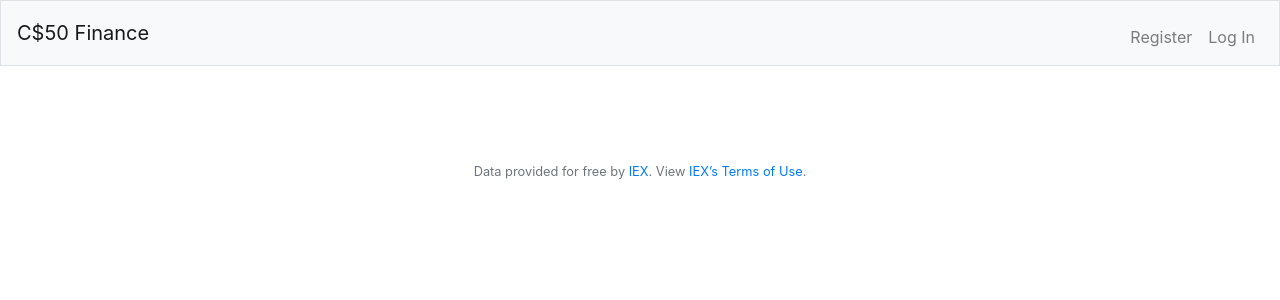
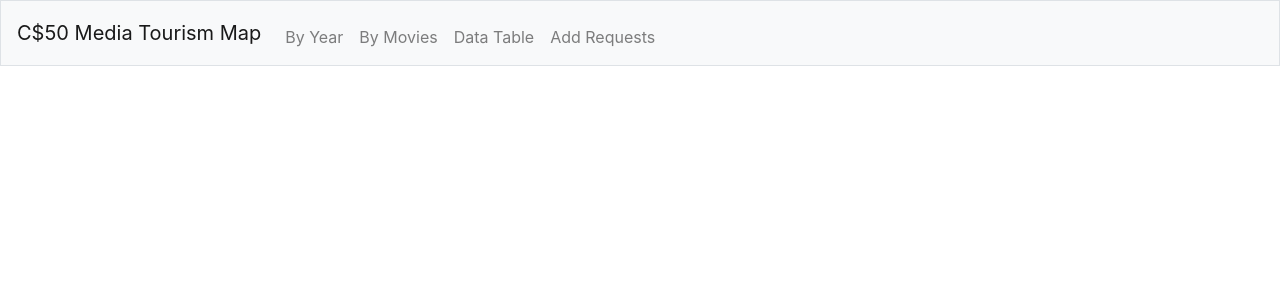
Before and after one commit to olivia-fu/mediamap, a Flask app: template templates/layout.html in a window 1280 px wide. Shown: the top 300 px of the page. Run offline with Flask 2, Linux system fonts and the light colour scheme; the template is opened without the code that fills it, so the values that code supplies are empty; some libraries are stand-ins or nearby versions.

Commit message:
Added beginning page where user can choose whether they want to sort data by year or movie

```diff
--- a/application.py
+++ b/application.py
@@ -34,9 +34,12 @@ Session(app)
 
 folium_map = folium.Map(location = [34.6937, 135.5023], zoom_start = 7)
 
-@app.route("/")
+@app.route("/", methods = ["GET"])
+def choose_std():
+    return render_template("standard.html")
+
+@app.route("/year")
 def initialmap():
-
     # folium.Marker(
     # location=[35.6762, 139.6503],
     # popup='Osaka',
--- a/templates/layout.html
+++ b/templates/layout.html
@@ -13,44 +13,29 @@
         <!-- documentation at http://getbootstrap.com/docs/4.1/, alternative themes at https://bootswatch.com/ -->
         <link href="https://maxcdn.bootstrapcdn.com/bootstrap/4.1.3/css/bootstrap.min.css" rel="stylesheet">
 
-        <!-- https://favicon.io/emoji-favicons/money-mouth-face/ -->
-        <link href="/static/favicon.ico" rel="icon">
-
         <link href="/static/styles.css" rel="stylesheet">
-
-        <script src="https://code.jquery.com/jquery-3.3.1.min.js"></script>
-        <script src="https://cdnjs.cloudflare.com/ajax/libs/popper.js/1.14.3/umd/popper.min.js"></script>
         <script src="https://maxcdn.bootstrapcdn.com/bootstrap/4.1.3/js/bootstrap.min.js"></script>
 
-        <title>Media Map for Japan {% block title %}{% endblock %}</title>
+        <title>{% block title %}{% endblock %}</title>
 
     </head>
 
     <body>
 
         <nav class="navbar navbar-expand-md navbar-light bg-light border">
-            <a class="navbar-brand" href="/"><span class="blue">C</span><span class="red">$</span><span class="yellow">5</span><span class="green">0</span> <span class="red">Finance</span></a>
-            <button aria-controls="navbar" aria-expanded="false" aria-label="Toggle navigation" class="navbar-toggler" data-target="#navbar" data-toggle="collapse" type="button">
+            <a class="navbar-brand" href="/"><span class="blue">C</span><span class="red">$</span><span class="yellow">5</span><span class="green">0</span>
+                <span class="red">Media Tourism Map</span></a>
+            <button aria-controls="navbar" aria-expanded="false" aria-label="Toggle navigation" class="navbar-toggler" data-target="#navbar" data-toggle="collapse"
+            type="button">
                 <span class="navbar-toggler-icon"></span>
             </button>
             <div class="collapse navbar-collapse" id="navbar">
-                {% if session.user_id %}
                     <ul class="navbar-nav mr-auto mt-2">
-                        <li class="nav-item"><a class="nav-link" href="/quote">Quote</a></li>
-                        <li class="nav-item"><a class="nav-link" href="/buy">Buy</a></li>
-                        <li class="nav-item"><a class="nav-link" href="/sell">Sell</a></li>
-                        <li class="nav-item"><a class="nav-link" href="/charge">Add Cash</a></li>
-                        <li class="nav-item"><a class="nav-link" href="/history">History</a></li>
+                        <li class="nav-item"><a class="nav-link" href="/year">By Year</a></li>
+                        <li class="nav-item"><a class="nav-link" href="/movie">By Movies</a></li>
+                        <li class="nav-item"><a class="nav-link" href="/dtable">Data Table</a></li>
+                        <li class="nav-item"><a class="nav-link" href="/request">Add Requests</a></li>
                     </ul>
-                    <ul class="navbar-nav ml-auto mt-2">
-                        <li class="nav-item"><a class="nav-link" href="/logout">Log Out</a></li>
-                    </ul>
-                {% else %}
-                    <ul class="navbar-nav ml-auto mt-2">
-                        <li class="nav-item"><a class="nav-link" href="/register">Register</a></li>
-                        <li class="nav-item"><a class="nav-link" href="/login">Log In</a></li>
-                    </ul>
-                {% endif %}
             </div>
         </nav>
 
@@ -66,10 +51,6 @@
             {% block main %}{% endblock %}
         </main>
 
-        <footer class="small text-center text-muted">
-            Data provided for free by <a href="https://iextrading.com/developer">IEX</a>. View <a href="https://iextrading.com/api-exhibit-a/">IEX’s Terms of Use</a>.
-        </footer>
-
     </body>
 
 </html>
```
Also changed, not shown: templates/standard.html (added, +28 -0 lines).
